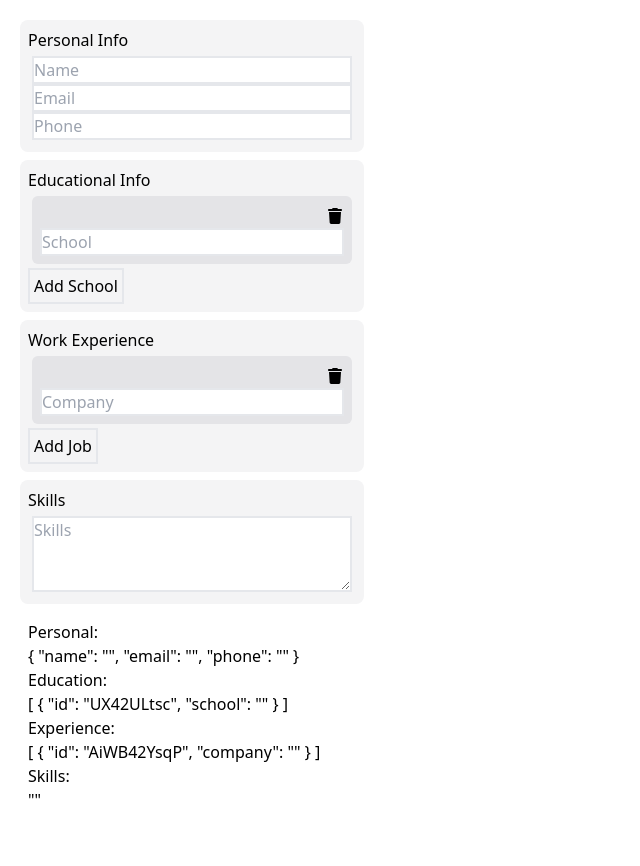
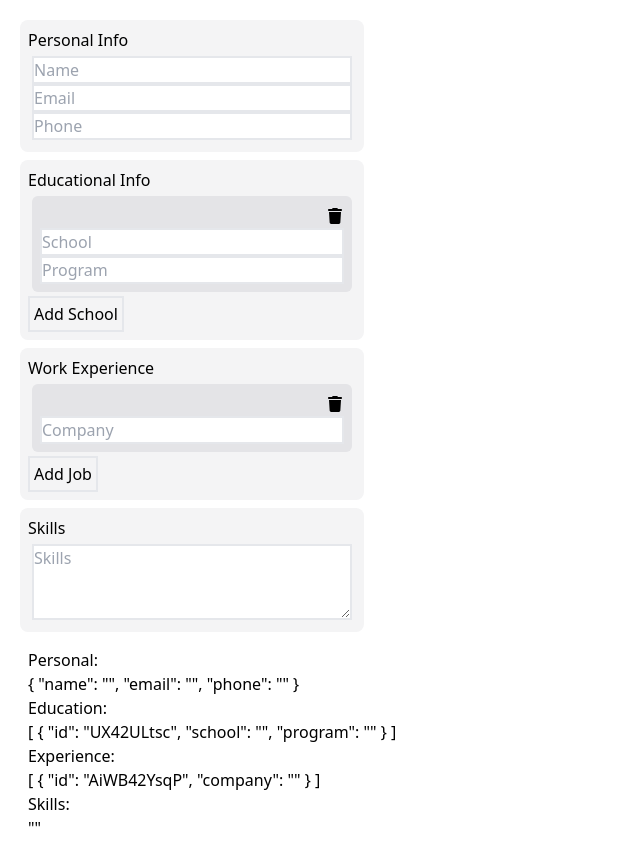
Before and after one commit to danranges/cv-project, a React (Create React App) app: page / in a window 1280 px wide. Shown: the whole page, without its empty margins (0-640 px from the left). Before the commit the page ends 840 px from the top, so only its background shows below. Built offline with nearby package versions, Linux system fonts and the light colour scheme.

Commit message:
Refactor init functions for Edu and Work components

```diff
--- a/src/components/EduInput.jsx
+++ b/src/components/EduInput.jsx
@@ -7,6 +7,7 @@ class EduInput extends React.Component {
   state = {
     id: this.props.id,
     school: this.props.school,
+    program: this.props.program,
   };
 
   handleChange = (e) => {
@@ -36,6 +37,13 @@ class EduInput extends React.Component {
           value={this.state.school}
           onChange={this.handleChange}
           className='border-2'></input>
+        <input
+          name='program'
+          type='text'
+          placeholder='Program'
+          value={this.state.program}
+          onChange={this.handleChange}
+          className='border-2'></input>
       </div>
     );
   }
--- a/src/components/EduInputsSection.jsx
+++ b/src/components/EduInputsSection.jsx
@@ -9,17 +9,7 @@ class EduInputsSection extends React.Component {
   }
 
   componentDidMount() {
-    return this.props.education.length === 0
-      ? this.props.handleChange(
-          null,
-          "education",
-
-          {
-            id: generate(),
-            school: "",
-          },
-        )
-      : null;
+    return this.props.education.length === 0 ? this.addSchool() : null;
   }
 
   addSchool = () => {
@@ -30,6 +20,7 @@ class EduInputsSection extends React.Component {
       {
         id: generate(),
         school: "",
+        program: "",
       },
     );
   };
@@ -38,12 +29,13 @@ class EduInputsSection extends React.Component {
     const { education, handleChange, handleDelete } = this.props;
     return (
       <div>
-        {education.map(({ id, school }) => {
+        {education.map(({ id, school, program }) => {
           return (
             <EduInput
               key={id}
               pushChange={handleChange}
               handleDelete={handleDelete}
+              program={program}
               school={school}
               id={id}
             />
--- a/src/components/WorkInputsSection.jsx
+++ b/src/components/WorkInputsSection.jsx
@@ -9,12 +9,7 @@ class WorkInputsSection extends React.Component {
   }
 
   componentDidMount() {
-    return this.props.work.length === 0
-      ? this.props.handleChange(null, "work", {
-          id: generate(),
-          company: "",
-        })
-      : null;
+    return this.props.work.length === 0 ? this.addJob() : null;
   }
 
   addJob = () => {
```
